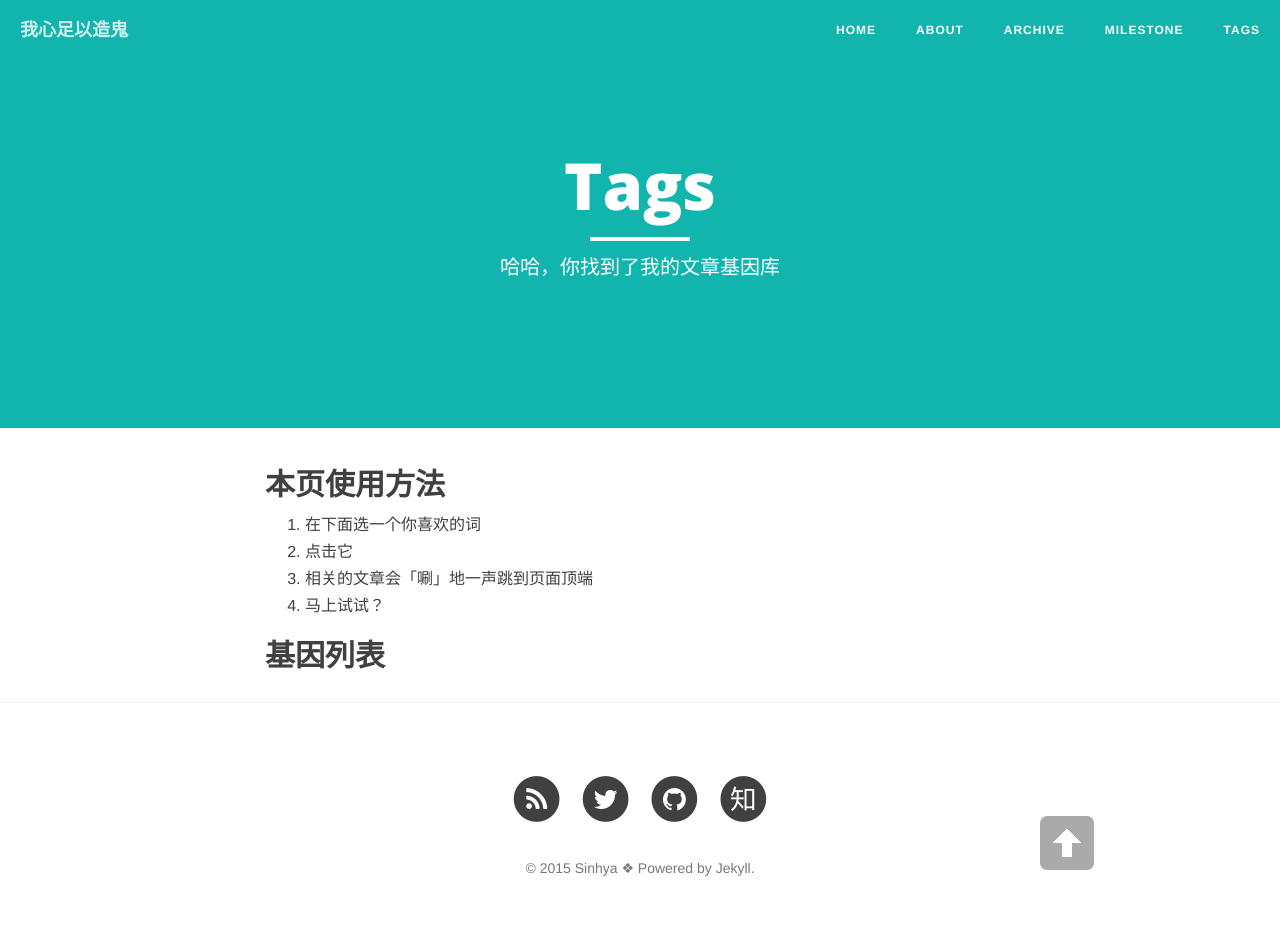
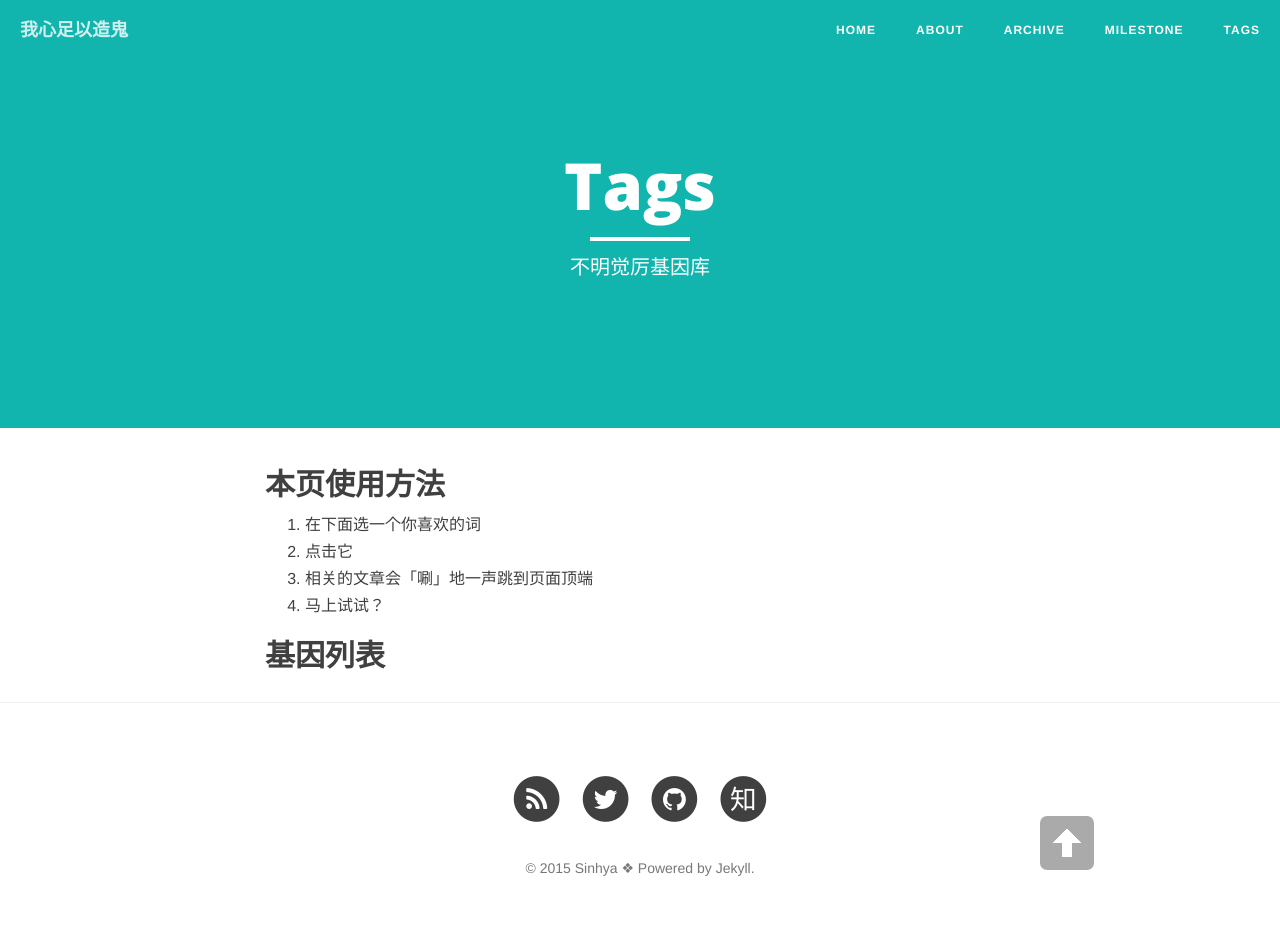
Before and after one commit to junyahuang/junyahuang.github.io, a Jekyll site: the page built from tags.md, in a window 1280 px wide. Built offline with Jekyll 4.4.1, drawn with Linux system fonts in a browser that asks for light colours; nearby versions of some CDN libraries; library files that are not in the unit come from our copies.

Commit message:
Update tags.md

```diff
--- a/tags.md
+++ b/tags.md
@@ -1,7 +1,7 @@
 ---
 layout: page
 title: "Tags"
-description: "哈哈，你找到了我的文章基因库"
+description: "不明觉厉基因库"
 header-img: "img/semantic.jpg"
 ---
 
```
